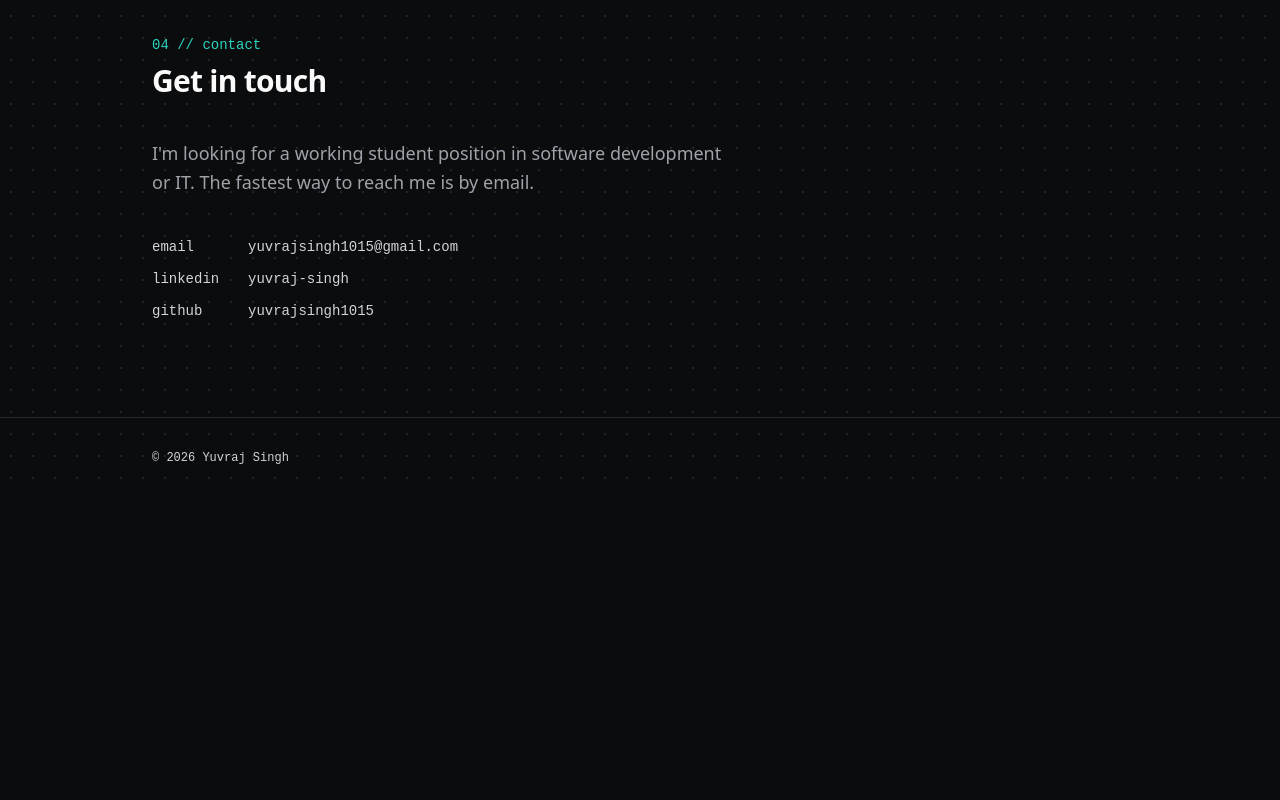
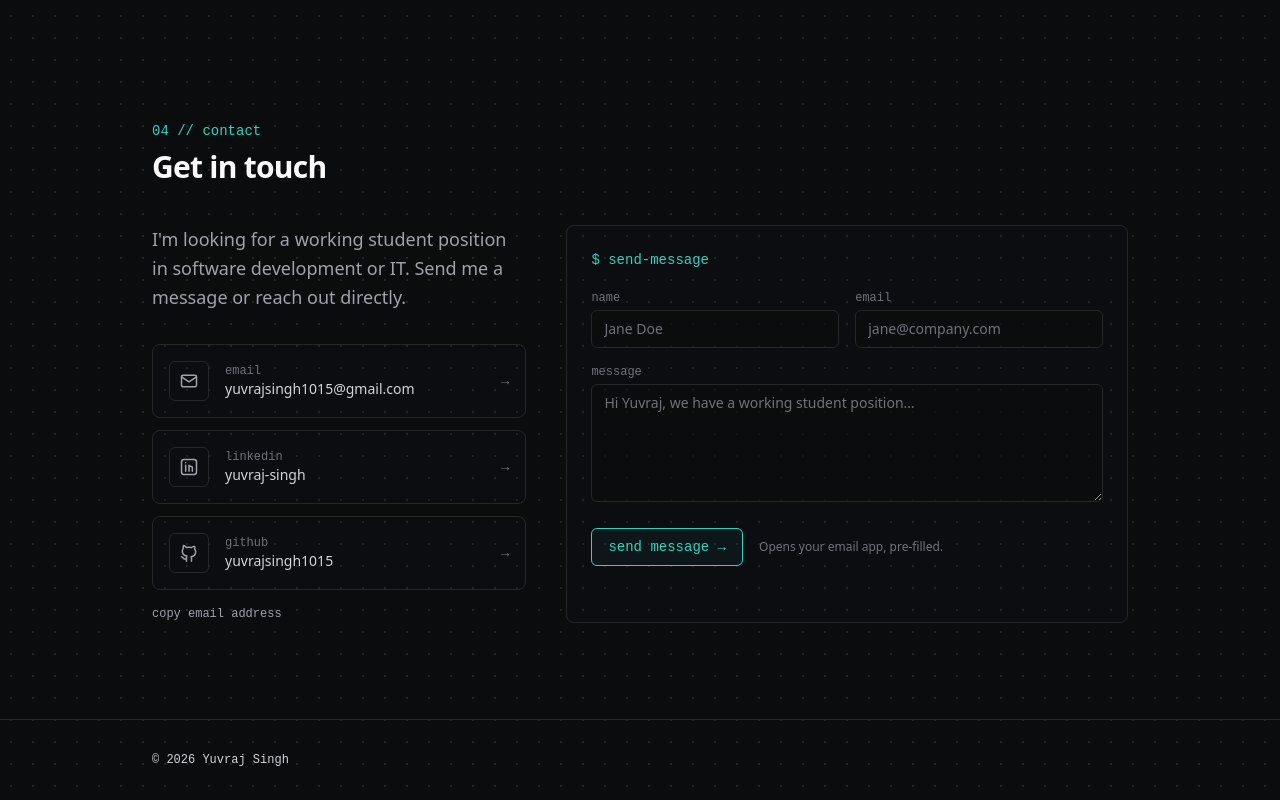
Before and after one commit to yuvrajsingh1015/yuvrajsingh1015.github.io, a React (Vite) app: page / in a window 1280 px wide. Shown: the part 2723-3523 px from the top of the page. Before the commit the page ends 3221 px from the top, so only its background shows below. Built offline with nearby package versions, Linux system fonts and the light colour scheme.

Commit message:
Interactive contact section and GitHub button under projects

```diff
--- a/src/components/Contact.jsx
+++ b/src/components/Contact.jsx
@@ -1,37 +1,203 @@
+import { useState } from "react";
 import { profile } from "../data";
 import SectionHeading from "./SectionHeading";
 
-const links = [
-  { label: "email", href: `mailto:${profile.email}`, text: profile.email },
-  { label: "linkedin", href: profile.linkedin, text: "yuvraj-singh" },
-  { label: "github", href: profile.github, text: "yuvrajsingh1015" },
+const iconProps = {
+  width: 20,
+  height: 20,
+  viewBox: "0 0 24 24",
+  fill: "none",
+  stroke: "currentColor",
+  strokeWidth: 1.8,
+  strokeLinecap: "round",
+  strokeLinejoin: "round",
+  "aria-hidden": true,
+};
+
+const MailIcon = () => (
+  <svg {...iconProps}>
+    <rect x="3" y="5" width="18" height="14" rx="2" />
+    <path d="m3 7 9 6 9-6" />
+  </svg>
+);
+const LinkedInIcon = () => (
+  <svg {...iconProps}>
+    <rect x="3" y="3" width="18" height="18" rx="3" />
+    <path d="M8 10v7M8 7v.01M12 17v-4a2 2 0 0 1 4 0v4M12 10v7" />
+  </svg>
+);
+export const GitHubIcon = () => (
+  <svg {...iconProps}>
+    <path d="M9 19c-4 1.5-4-2-6-2.5M15 22v-3.5c0-1 .1-1.4-.5-2 2.8-.3 5.5-1.4 5.5-6a4.6 4.6 0 0 0-1.3-3.2 4.2 4.2 0 0 0-.1-3.2s-1.1-.3-3.5 1.3a12 12 0 0 0-6.2 0C6.5 2.8 5.4 3.1 5.4 3.1a4.2 4.2 0 0 0-.1 3.2A4.6 4.6 0 0 0 4 9.5c0 4.6 2.7 5.7 5.5 6-.6.6-.6 1.2-.5 2V22" />
+  </svg>
+);
+
+const channels = [
+  { label: "email", text: profile.email, href: `mailto:${profile.email}`, Icon: MailIcon },
+  { label: "linkedin", text: "yuvraj-singh", href: profile.linkedin, Icon: LinkedInIcon },
+  { label: "github", text: "yuvrajsingh1015", href: profile.github, Icon: GitHubIcon },
 ];
 
+const emptyForm = { name: "", email: "", message: "" };
+
+function validate(form) {
+  const errors = {};
+  if (!form.name.trim()) errors.name = "Enter your name";
+  if (!form.email.trim()) errors.email = "Enter your email";
+  else if (!/^[^\s@]+@[^\s@]+\.[^\s@]+$/.test(form.email.trim()))
+    errors.email = "That email doesn't look right";
+  if (form.message.trim().length < 10)
+    errors.message = "Write at least a short message (10+ characters)";
+  return errors;
+}
+
+const fieldClass =
+  "w-full rounded-md border border-line bg-bg/60 px-3 py-2 text-sm text-fg placeholder:text-subtle outline-none transition-colors focus:border-accent";
+
 export default function Contact() {
+  const [copied, setCopied] = useState(false);
+  const [form, setForm] = useState(emptyForm);
+  const [errors, setErrors] = useState({});
+  const [sent, setSent] = useState(false);
+
+  async function copyEmail() {
+    try {
+      await navigator.clipboard.writeText(profile.email);
+      setCopied(true);
+      setTimeout(() => setCopied(false), 2000);
+    } catch {
+      // clipboard blocked: the mailto link still works
+    }
+  }
+
+  function update(field, value) {
+    setForm((f) => ({ ...f, [field]: value }));
+    setErrors((e) => ({ ...e, [field]: undefined }));
+    setSent(false);
+  }
+
+  function handleSubmit(event) {
+    event.preventDefault();
+    const found = validate(form);
+    setErrors(found);
+    if (Object.keys(found).length > 0) return;
+
+    const subject = `Portfolio contact from ${form.name.trim()}`;
+    const body = `${form.message.trim()}\n\n${form.name.trim()}\n${form.email.trim()}`;
+    window.location.href = `mailto:${profile.email}?subject=${encodeURIComponent(subject)}&body=${encodeURIComponent(body)}`;
+    setSent(true);
+  }
+
   return (
     <section id="contact" className="mx-auto max-w-5xl px-6 py-24">
       <SectionHeading number="04" label="contact" title="Get in touch" />
 
-      <p className="max-w-xl text-lg leading-relaxed text-muted">
+      <div className="grid gap-10 md:grid-cols-[2fr_3fr]">
+        <div>
+          <p className="text-lg leading-relaxed text-muted">
             I'm looking for a working student position in software development or IT.
-        The fastest way to reach me is by email.
+            Send me a message or reach out directly.
           </p>
 
-      <ul className="mt-10 space-y-3">
-        {links.map((link) => (
-          <li key={link.label} className="grid grid-cols-[6rem_1fr] font-mono text-sm">
-            <span className="text-fg0">{link.label}</span>
+          <ul className="mt-8 space-y-3">
+            {channels.map(({ label, text, href, Icon }) => (
+              <li key={label}>
                 <a
-              href={link.href}
-              target={link.label === "email" ? undefined : "_blank"}
+                  href={href}
+                  target={label === "email" ? undefined : "_blank"}
                   rel="noreferrer"
-              className="text-body transition-colors hover:text-accent"
+                  className="group flex items-center gap-4 rounded-lg border border-line bg-card p-4 transition duration-200 hover:-translate-y-0.5 hover:border-accent/60 hover:bg-card-hover"
                 >
-              {link.text}
+                  <span className="flex h-10 w-10 shrink-0 items-center justify-center rounded-md border border-line text-muted transition-colors group-hover:border-accent/60 group-hover:text-accent">
+                    <Icon />
+                  </span>
+                  <span className="min-w-0">
+                    <span className="block font-mono text-xs text-subtle">{label}</span>
+                    <span className="block truncate text-sm text-body group-hover:text-fg">
+                      {text}
+                    </span>
+                  </span>
+                  <span className="ml-auto font-mono text-sm text-subtle transition-transform group-hover:translate-x-1 group-hover:text-accent">
+                    →
+                  </span>
                 </a>
               </li>
             ))}
           </ul>
+
+          <button
+            type="button"
+            onClick={copyEmail}
+            className="mt-4 font-mono text-xs text-muted transition-colors hover:text-accent"
+            aria-live="polite"
+          >
+            {copied ? "copied ✓" : "copy email address"}
+          </button>
+        </div>
+
+        <form
+          onSubmit={handleSubmit}
+          noValidate
+          className="rounded-lg border border-line bg-card p-6"
+        >
+          <p className="font-mono text-sm text-accent">$ send-message</p>
+
+          <div className="mt-5 grid gap-4 sm:grid-cols-2">
+            <label className="block">
+              <span className="mb-1 block font-mono text-xs text-subtle">name</span>
+              <input
+                type="text"
+                value={form.name}
+                onChange={(e) => update("name", e.target.value)}
+                placeholder="Jane Doe"
+                autoComplete="name"
+                className={fieldClass}
+                aria-invalid={Boolean(errors.name)}
+              />
+              {errors.name && <span className="mt-1 block text-xs text-red-500">{errors.name}</span>}
+            </label>
+
+            <label className="block">
+              <span className="mb-1 block font-mono text-xs text-subtle">email</span>
+              <input
+                type="email"
+                value={form.email}
+                onChange={(e) => update("email", e.target.value)}
+                placeholder="jane@company.com"
+                autoComplete="email"
+                className={fieldClass}
+                aria-invalid={Boolean(errors.email)}
+              />
+              {errors.email && <span className="mt-1 block text-xs text-red-500">{errors.email}</span>}
+            </label>
+          </div>
+
+          <label className="mt-4 block">
+            <span className="mb-1 block font-mono text-xs text-subtle">message</span>
+            <textarea
+              rows={5}
+              value={form.message}
+              onChange={(e) => update("message", e.target.value)}
+              placeholder="Hi Yuvraj, we have a working student position…"
+              className={`${fieldClass} resize-y`}
+              aria-invalid={Boolean(errors.message)}
+            />
+            {errors.message && <span className="mt-1 block text-xs text-red-500">{errors.message}</span>}
+          </label>
+
+          <div className="mt-5 flex flex-wrap items-center gap-4">
+            <button
+              type="submit"
+              className="rounded-md border border-accent bg-accent/5 px-4 py-2 font-mono text-sm text-accent transition duration-200 hover:-translate-y-0.5 hover:bg-accent/15"
+            >
+              send message →
+            </button>
+            <span className="text-xs text-subtle" aria-live="polite">
+              {sent ? "Your email app should open now." : "Opens your email app, pre-filled."}
+            </span>
+          </div>
+        </form>
+      </div>
     </section>
   );
 }
--- a/src/components/Projects.jsx
+++ b/src/components/Projects.jsx
@@ -1,4 +1,5 @@
-import { projects } from "../data";
+import { profile, projects } from "../data";
+import { GitHubIcon } from "./Contact";
 import SectionHeading from "./SectionHeading";
 
 export default function Projects() {
@@ -38,6 +39,19 @@ export default function Projects() {
           </article>
         ))}
       </div>
+
+      <div className="mt-10 flex justify-center">
+        <a
+          href={profile.github}
+          target="_blank"
+          rel="noreferrer"
+          className="group inline-flex items-center gap-3 rounded-md border border-line bg-card px-5 py-3 font-mono text-sm text-body transition duration-200 hover:-translate-y-0.5 hover:border-accent/60 hover:bg-card-hover hover:text-accent"
+        >
+          <GitHubIcon />
+          more on github
+          <span className="transition-transform group-hover:translate-x-1">→</span>
+        </a>
+      </div>
     </section>
   );
 }
```
Lines whose indentation alone changed are shown as unchanged.
